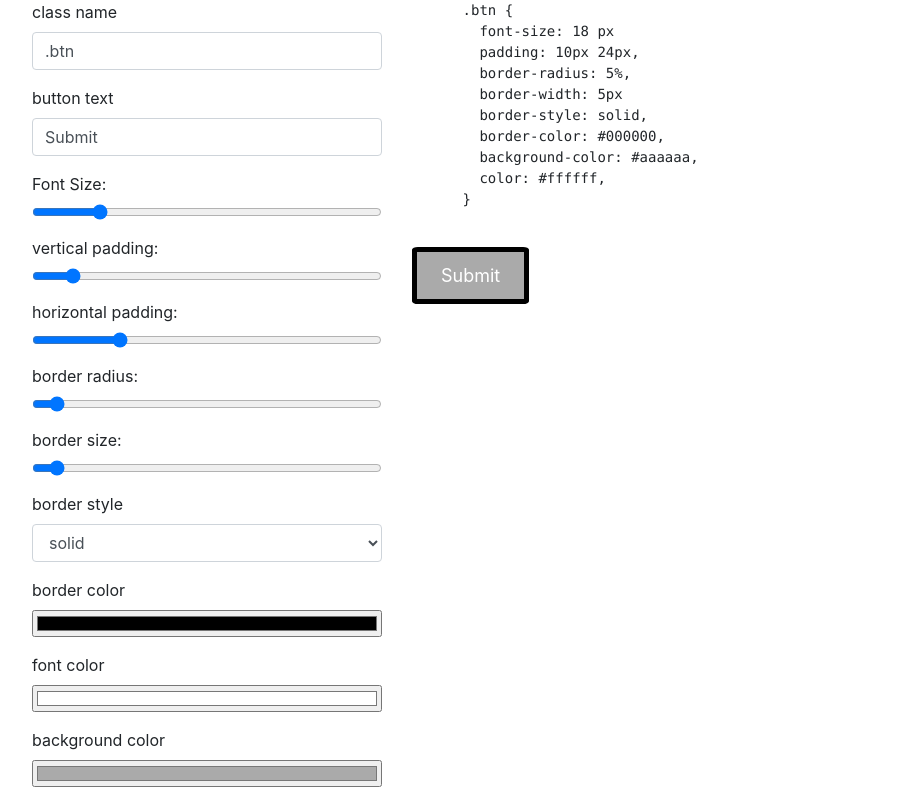
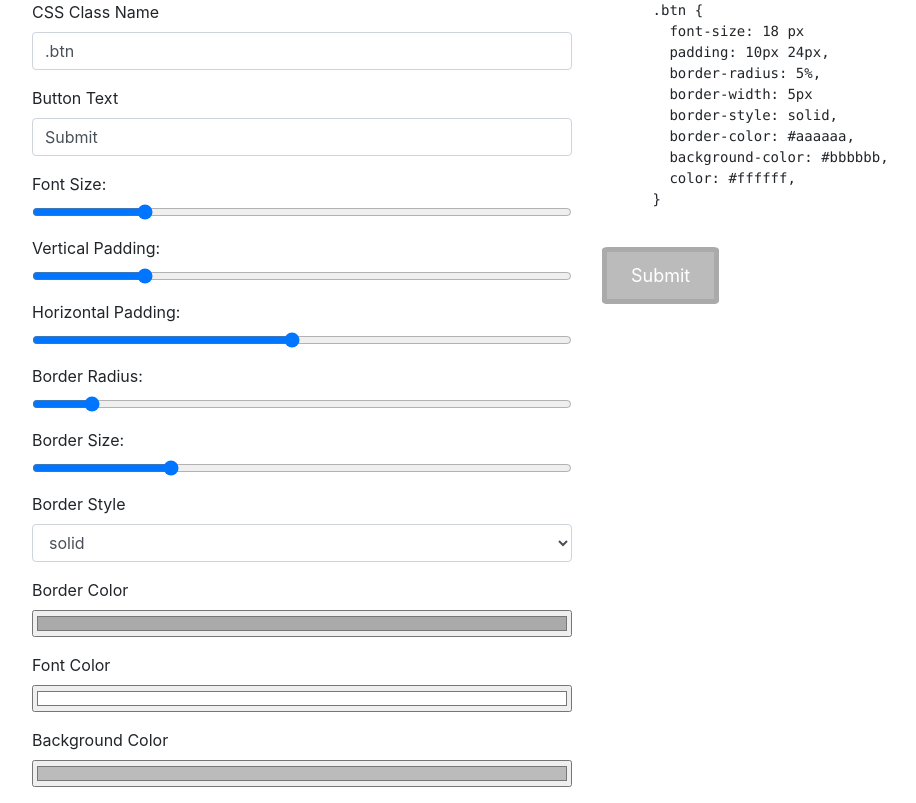
Before and after one commit to petermorgandev/coding-exercises, a Vue app: page / in a window 1280 px wide. Shown: the whole page, without its empty margins (53-969 px from the left). Built offline with nearby package versions, Linux system fonts and the light colour scheme.

Commit message:
Cleaned up form in Styler.vue

```diff
--- a/src/App.vue
+++ b/src/App.vue
@@ -1,10 +1,10 @@
 <template>
   <div id="app" class="container">
     <div class="row">
-      <div class="col-4">
+      <div class="col-6">
         <styler :styling="styling"/>
       </div>
-      <div class="col-8">
+      <div class="col-6">
         <c-s-s-output :styling="styling"/>
         <visual-view :styling="styling"/>
       </div>
@@ -28,8 +28,8 @@ export default {
     return {
       styling: {
         fontColor: "#ffffff",
-        borderColor: "#000000",
-        bgColor: "#aaaaaa",
+        borderColor: "#aaaaaa",
+        bgColor: "#bbbbbb",
         className: ".btn",
         buttonText: "Submit",
         fontSize: 18,
--- a/src/components/Styler.vue
+++ b/src/components/Styler.vue
@@ -1,73 +1,83 @@
 <template>
   <form>
     <div class="form-group">
-      <label for="exampleFormControlInput1">class name</label>
+      <label for="className">CSS Class Name</label>
       <input
-        type="email"
+        type="text"
         class="form-control"
-        id="exampleFormControlInput1"
-        placeholder="name@example.com"
+        id="className"
+        placeholder="Add a CSS class name"
         v-model="styling.className"
       >
     </div>
     <div class="form-group">
-      <label for="exampleFormControlInput1">button text</label>
+      <label for="buttonText">Button Text</label>
       <input
-        type="email"
+        type="text"
         class="form-control"
-        id="exampleFormControlInput1"
-        placeholder="name@example.com"
+        id="buttonText"
+        placeholder="Add button preview text"
         v-model="styling.buttonText"
       >
     </div>
     <div class="form-group">
-      <label for="formControlRange">Font Size:</label>
+      <label for="fontSize">Font Size:</label>
       <input
         type="range"
         class="form-control-range"
-        id="formControlRange"
+        id="fontSize"
+        min="10"
+        max="50"
         v-model="styling.fontSize"
       >
     </div>
     <div class="form-group">
-      <label for="formControlRange">vertical padding:</label>
+      <label for="vPadding">Vertical Padding:</label>
       <input
         type="range"
         class="form-control-range"
-        id="formControlRange"
+        id="vPadding"
+        min="0"
+        max="50"
         v-model="styling.vPadding"
       >
     </div>
     <div class="form-group">
-      <label for="formControlRange">horizontal padding:</label>
+      <label for="hPadding">Horizontal Padding:</label>
       <input
         type="range"
         class="form-control-range"
-        id="formControlRange"
+        id="hPadding"
+        min="0"
+        max="50"
         v-model="styling.hPadding"
       >
     </div>
     <div class="form-group">
-      <label for="formControlRange">border radius:</label>
+      <label for="borderRadius">Border Radius:</label>
       <input
         type="range"
         class="form-control-range"
-        id="formControlRange"
+        id="borderRadius"
+        min="0"
+        max="50"
         v-model="styling.borderRadius"
       >
     </div>
     <div class="form-group">
-      <label for="formControlRange">border size:</label>
+      <label for="borderSize">Border Size:</label>
       <input
         type="range"
         class="form-control-range"
-        id="formControlRange"
+        id="borderSize"
+        min="0"
+        max="20"
         v-model="styling.borderSize"
       >
     </div>
     <div class="form-group">
-      <label for="exampleFormControlSelect1">border style</label>
-      <select class="form-control" id="exampleFormControlSelect1" v-model="styling.borderStyle">
+      <label for="borderStyle">Border Style</label>
+      <select class="form-control" id="borderStyle" v-model="styling.borderStyle">
         <option>none</option>
         <option>hidden</option>
         <option>dotted</option>
@@ -81,31 +91,16 @@
       </select>
     </div>
     <div class="form-group">
-      <label for="exampleFormControlSelect1">border color</label>
-      <input
-        type="color"
-        class="form-control-range"
-        id="formControlRange"
-        v-model="styling.borderColor"
-      >
+      <label for="borderColor">Border Color</label>
+      <input type="color" class="form-control-range" id="borderColor" v-model="styling.borderColor">
     </div>
     <div class="form-group">
-      <label for="exampleFormControlSelect1">font color</label>
-      <input
-        type="color"
-        class="form-control-range"
-        id="formControlRange"
-        v-model="styling.fontColor"
-      >
+      <label for="fontColor">Font Color</label>
+      <input type="color" class="form-control-range" id="fontColor" v-model="styling.fontColor">
     </div>
     <div class="form-group">
-      <label for="exampleFormControlSelect1">background color</label>
-      <input
-        type="color"
-        class="form-control-range"
-        id="formControlRange"
-        v-model="styling.bgColor"
-      >
+      <label for="bgColor">Background Color</label>
+      <input type="color" class="form-control-range" id="bgColor" v-model="styling.bgColor">
     </div>
   </form>
 </template>
```
